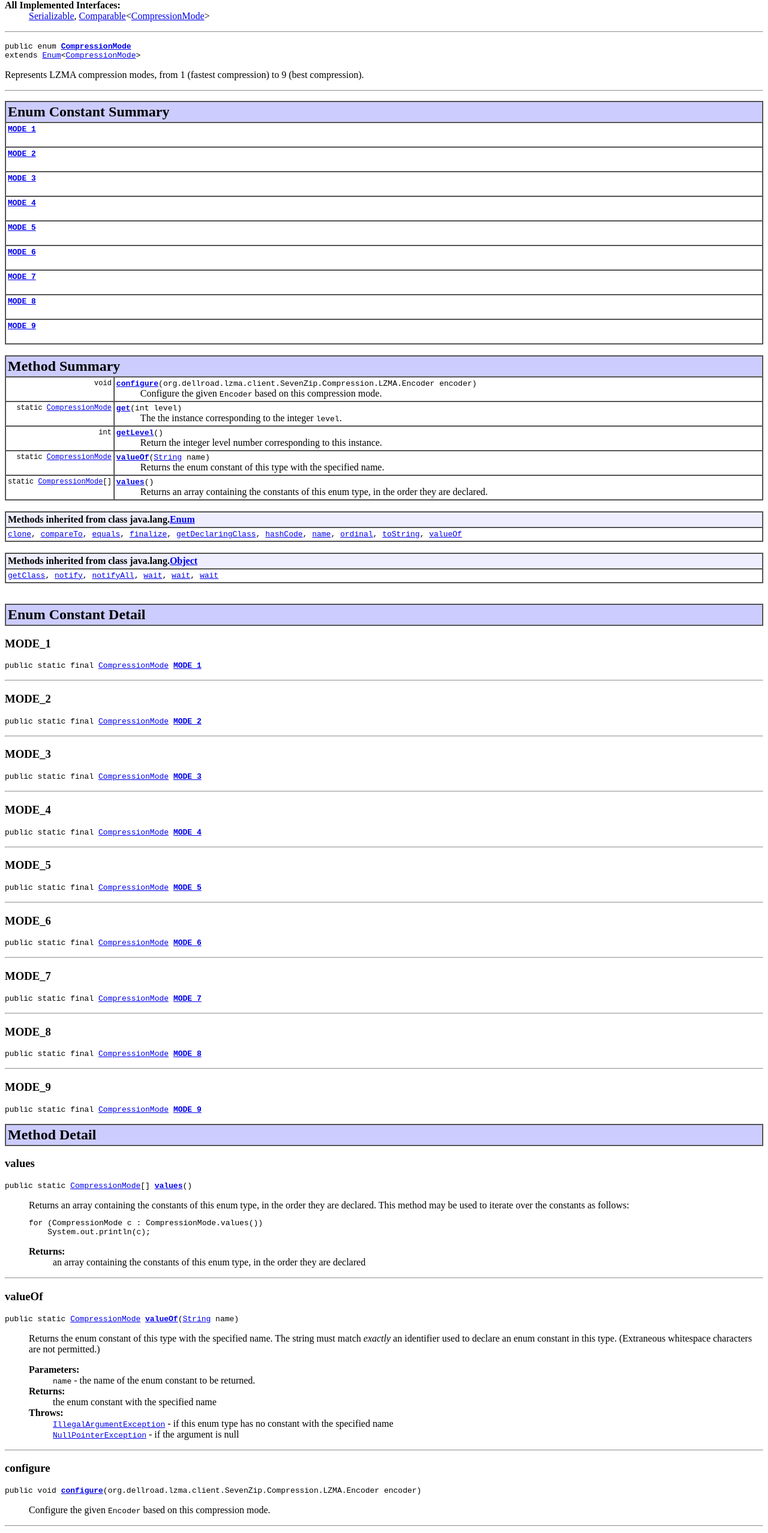
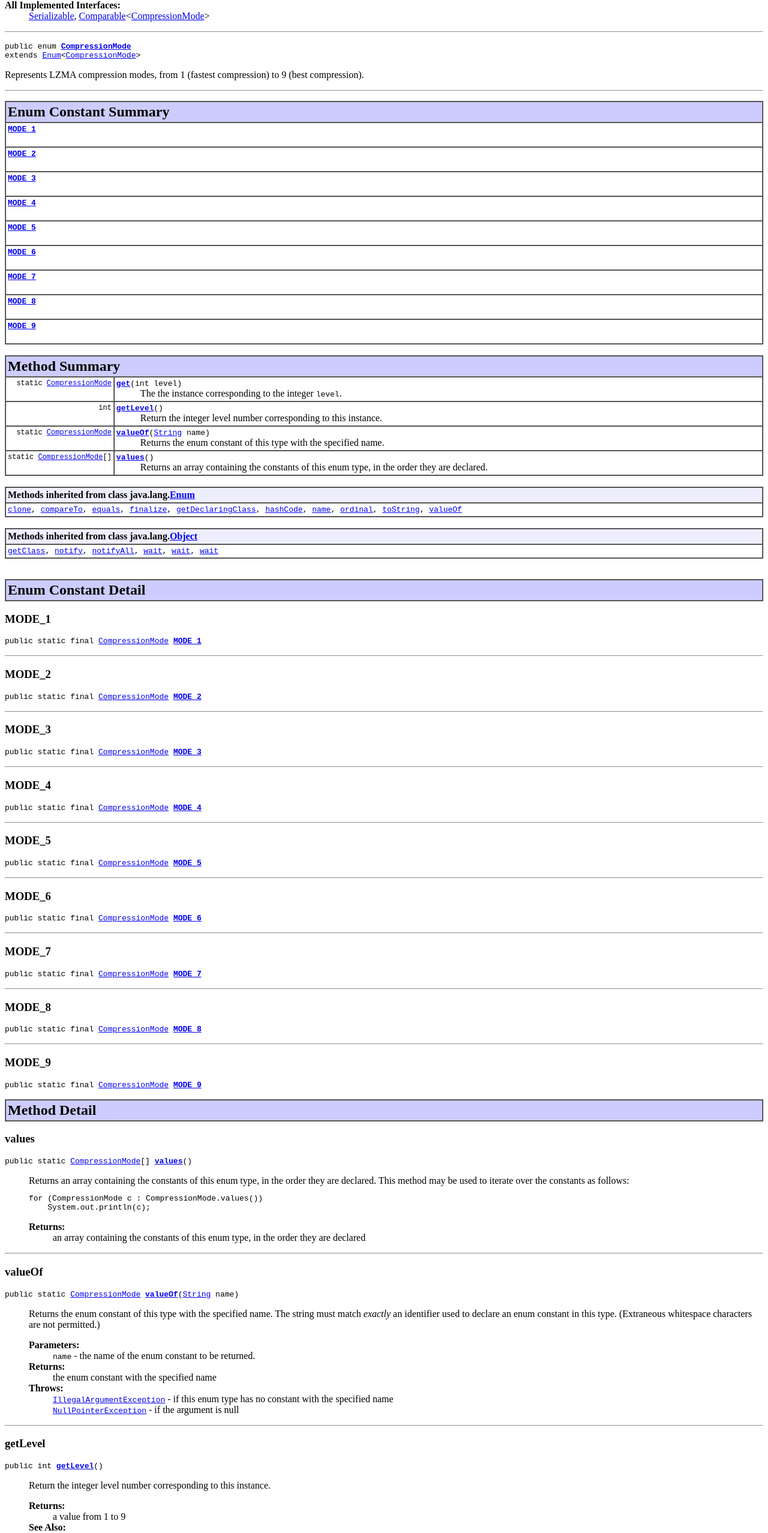
Before and after one commit to LZMA-JS/LZMA-JS, a plain HTML site: page publish/javadoc/org/dellroad/lzma/client/CompressionMode.html in a window 1280 px wide. Shown: the part 230-2785 px from the top of the page at 60% size. Drawn offline with Linux system fonts and the light colour scheme.

Commit message:
Update javadocs.
git-svn-id: http://gwt-lzma.googlecode.com/svn/trunk@10 1d24fd24-ea7c-11de-b362-3513cf04e977

```diff
--- a/publish/javadoc/org/dellroad/lzma/client/CompressionMode.html
+++ b/publish/javadoc/org/dellroad/lzma/client/CompressionMode.html
@@ -182,14 +182,6 @@ Represents LZMA compression modes, from 1 (fastest compression) to 9 (best compr
 <TR BGCOLOR="#CCCCFF" CLASS="TableHeadingColor">
 <TH ALIGN="left" COLSPAN="2"><FONT SIZE="+2">
 <B>Method Summary</B></FONT></TH>
-</TR>
-<TR BGCOLOR="white" CLASS="TableRowColor">
-<TD ALIGN="right" VALIGN="top" WIDTH="1%"><FONT SIZE="-1">
-<CODE>&nbsp;void</CODE></FONT></TD>
-<TD><CODE><B><A HREF="../../../../org/dellroad/lzma/client/CompressionMode.html#configure(org.dellroad.lzma.client.SevenZip.Compression.LZMA.Encoder)">configure</A></B>(org.dellroad.lzma.client.SevenZip.Compression.LZMA.Encoder&nbsp;encoder)</CODE>
-
-<BR>
-&nbsp;&nbsp;&nbsp;&nbsp;&nbsp;&nbsp;&nbsp;&nbsp;&nbsp;&nbsp;Configure the given <CODE>Encoder</CODE> based on this compression mode.</TD>
 </TR>
 <TR BGCOLOR="white" CLASS="TableRowColor">
 <TD ALIGN="right" VALIGN="top" WIDTH="1%"><FONT SIZE="-1">
@@ -397,19 +389,6 @@ with the specified name
 </DL>
 <HR>
 
-<A NAME="configure(org.dellroad.lzma.client.SevenZip.Compression.LZMA.Encoder)"><!-- --></A><H3>
-configure</H3>
-<PRE>
-public void <A HREF="../../../../src-html/org/dellroad/lzma/client/CompressionMode.html#line.50"><B>configure</B></A>(org.dellroad.lzma.client.SevenZip.Compression.LZMA.Encoder&nbsp;encoder)</PRE>
-<DL>
-<DD>Configure the given <CODE>Encoder</CODE> based on this compression mode.
-<P>
-<DD><DL>
-</DL>
-</DD>
-</DL>
-<HR>
-
 <A NAME="getLevel()"><!-- --></A><H3>
 getLevel</H3>
 <PRE>
```
Also changed, not shown: publish/javadoc/index-all.html (+1 -4 lines), publish/javadoc/src-html/org/dellroad/lzma/client/CompressionMode.html (+1 -1 lines).
